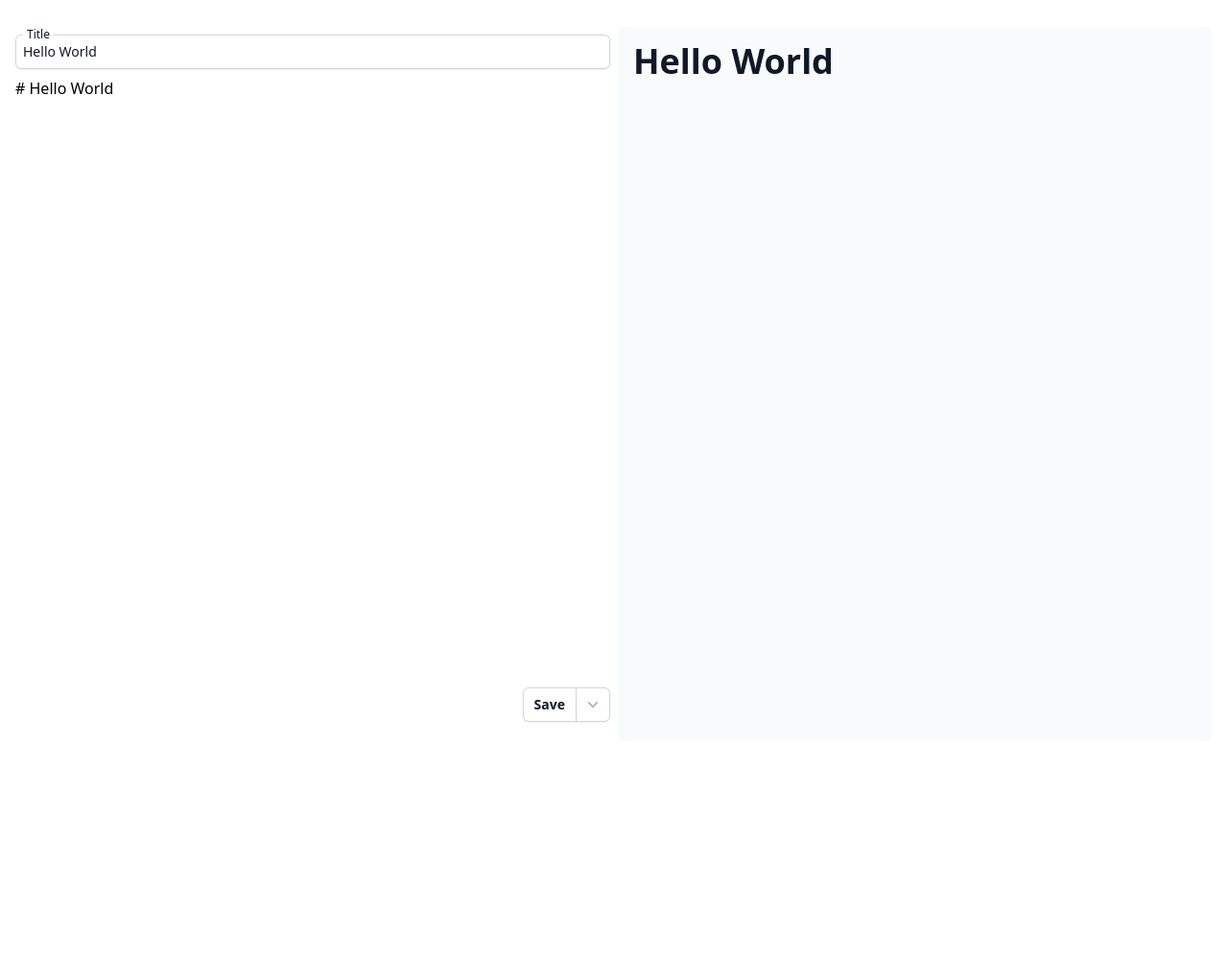
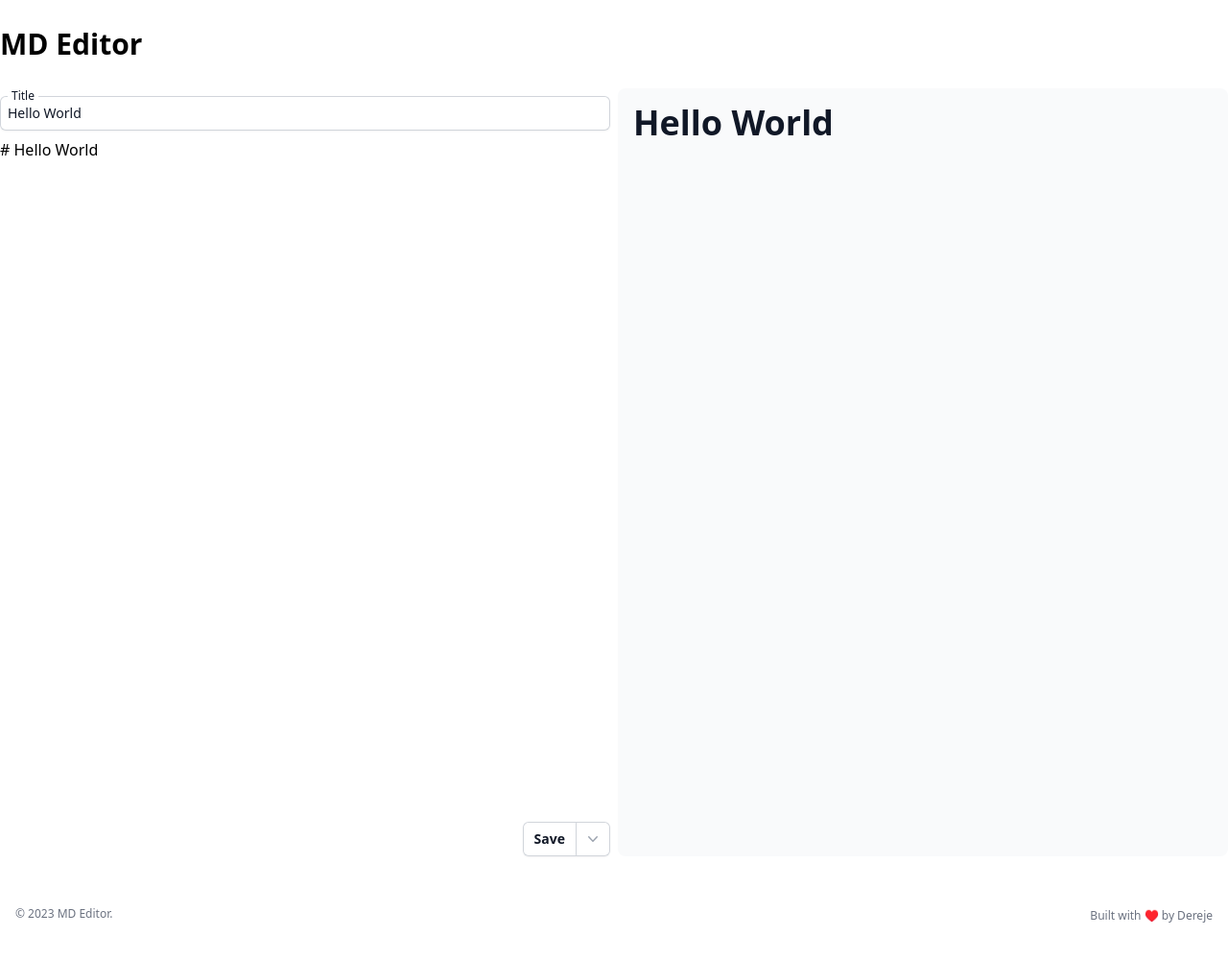
Before and after one commit to Dereje-getu-tadesse-10/md-on, a React (Vite) app: page / in a window 1280 px wide. Shown: the top 1000 px of the page at 96% size. Before the commit the page ends 830 px from the top, so only its background shows below. Built offline with nearby package versions, Linux system fonts and the light colour scheme.

Commit message:
update: footer & header

```diff
--- /dev/null
+++ b/src/components/Footer.tsx
@@ -0,0 +1,24 @@
+
+
+export const Footer = () =>  {
+    return (
+        <footer className="bg-white">
+            <div className="container mx-auto px-4 py-12 md:flex md:items-center md:justify-between">
+                <div className="mt-8 md:order-1 md:mt-0 flex justify-between items-center w-full">
+                    <p className="text-center text-xs leading-5 text-gray-500">
+                        &copy; 2023 MD Editor.
+                    </p>
+                    <p>
+                        <a
+                            href=""
+                            target={"_blank"}
+                            className="text-center text-xs leading-5 text-gray-500"
+                        >
+                            Built with ♥️ by Dereje
+                        </a>
+                    </p>
+                </div>
+            </div>
+        </footer>
+    )
+}
--- /dev/null
+++ b/src/components/Header.tsx
@@ -0,0 +1,15 @@
+
+export const Header = () =>  {
+
+    return (
+        <header className="bg-white">
+            <nav className="container mx-auto flex my-7 px-4 md:px-0" aria-label="Global">
+                <div className="flex lg:flex-1">
+                    <h1 className={"text-3xl font-black"}>
+                        MD Editor
+                    </h1>
+                </div>
+            </nav>
+        </header>
+    )
+}
--- a/src/components/WithDropdown.tsx
+++ b/src/components/WithDropdown.tsx
@@ -16,7 +16,7 @@ export default function WithDropdown({
 	console.log();
 
 	return (
-		<div className="inline-flex rounded-md shadow-sm absolute right-0 bottom-5">
+		<div className="inline-flex rounded-md shadow-sm absolute right-0 bottom-0">
 			<button
 				type="button"
 				className="relative inline-flex items-center rounded-l-md bg-white px-3 py-2 text-sm font-semibold text-gray-900 ring-1 ring-inset ring-gray-300 hover:bg-gray-50 focus:z-10"
--- a/src/components/Wrapper.tsx
+++ b/src/components/Wrapper.tsx
@@ -1,6 +1,8 @@
 import useMDStore from "../stores/useMd";
 import { Alert } from "./Alert";
 import { ReactNode, useEffect } from "react";
+import {Header} from "./Header";
+import {Footer} from "./Footer";
 
 export const Wrapper = ({ children }: { children: ReactNode }) => {
 	const { alert, setAlert } = useMDStore();
@@ -20,11 +22,15 @@ export const Wrapper = ({ children }: { children: ReactNode }) => {
 	}, [alert]);
 
 	return (
-		<main className="container mx-auto px-4">
+		<>
+		<Header />
+		<main className="container mx-auto px-4 md:px-0">
 			{alert?.message && <Alert message={alert.message} type={alert} />}
-			<section className={"min-h-screen grid md:grid-cols-2 md:gap-2 py-7"}>
+			<section className={"min-h-screen grid md:grid-cols-2 md:gap-2"}>
 				{children}
 			</section>
 		</main>
+		<Footer />
+		</>
 	);
 };
```
